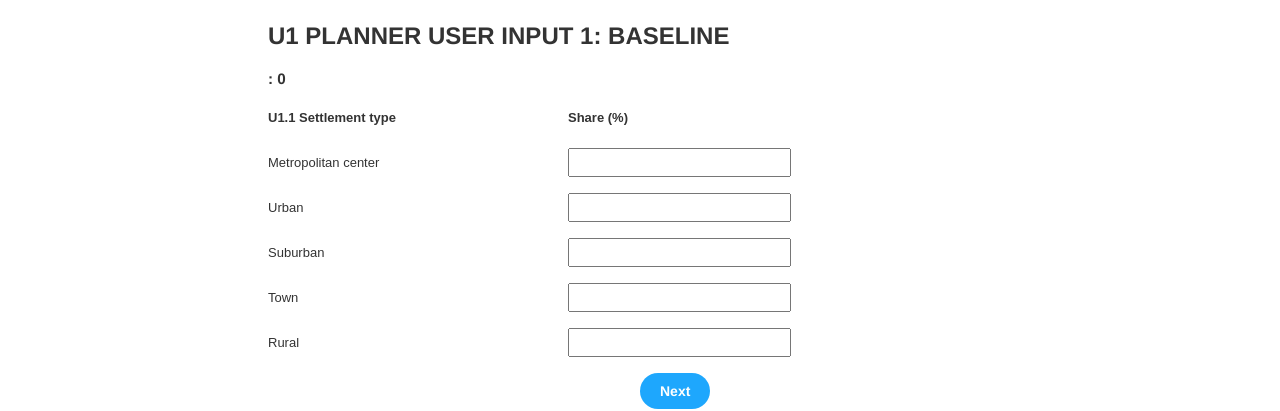
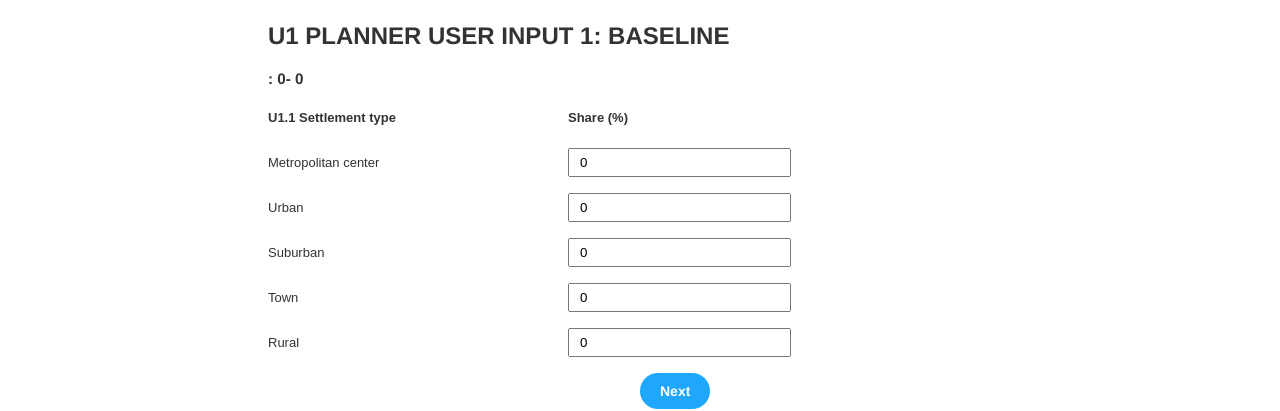
Before and after one commit to QGasSP/ggia-frontend, a React (Create React App) app in the folder frontend_qgassp/: page /Settlement in a window 1280 px wide. Both pictures are taken after a click on the button "Next". Shown: the part 127-538 px from the top of the page. Built offline with nearby package versions, Linux system fonts and the light colour scheme.

Commit message:
[Settlement]:int to float

```diff
--- a/frontend_qgassp/src/components/Settlement.jsx
+++ b/frontend_qgassp/src/components/Settlement.jsx
@@ -19,17 +19,17 @@ export const Settlement = ({
   year,
   population,
 }) => {
-  const [metropolitanCenter, setMetropolitan] = useState(0.0);
-  const [urban, setUrban] = useState(0.0);
-  const [suburban, setSubUrban] = useState(0.0);
-  const [town, setTown] = useState(0.0);
-  const [rural, setRural] = useState(0.0);
-  /* const [total, setTotal] = useState(
+  const [metropolitanCenter, setMetropolitan] =useState(parseFloat(0));
+  const [urban, setUrban] =useState(parseFloat(0));
+  const [suburban, setSubUrban] = useState(parseFloat(0));
+  const [town, setTown] = useState(parseFloat(0));
+  const [rural, setRural] =useState(parseFloat(0));
+  const [total, setTotal] = useState(
     metropolitanCenter + urban + suburban + town + rural
-  ); */
+  );
   const [nextEmissions, setNextEmissions] = useState(false);
 
-  /* useEffect(() => {
+  useEffect(() => {
     setTotal(
       parseFloat(metropolitanCenter) +
         parseFloat(urban) +
@@ -37,35 +37,35 @@ export const Settlement = ({
         parseFloat(town) +
         parseFloat(rural)
     );
-  }, []); */
+  }, []);
 
   const handleMetropolitanCenter = (e) => {
     e.preventDefault();
-    setMetropolitan(parseFloat(e.target.value).toFixed(1));
+    // const newMC = parseFloat(parseFloat(e.target.value).toFixed(1));
+    setMetropolitan(parseFloat(e.target.value));
   };
   const handleUrban = (e) => {
     e.preventDefault();
-    setUrban(parseFloat(e.target.value).toFixed(1));
+    setUrban(parseFloat(e.target.value));
   };
   const handleSuburban = (e) => {
     e.preventDefault();
-    setSubUrban(parseFloat(e.target.value).toFixed(1));
+    setSubUrban(parseFloat(e.target.value));
   };
   const handleTown = (e) => {
     e.preventDefault();
-    setTown(parseFloat(e.target.value).toFixed(1));
+    setTown(parseFloat(e.target.value));
   };
   const handleRural = (e) => {
     e.preventDefault();
-    setRural(parseFloat(e.target.value).toFixed(1));
+    setRural(parseFloat(e.target.value));
   };
 
-  const setSettlementType = (e) => {
-    e.preventDefault();
+  const setSettlementType = () => {
     setNextEmissions(true);
   };
 
-  if (nextEmissions === false) {
+  if (nextEmissions === false && (total>100|| total<100)) {
     return (
       <div>
         <article>
@@ -85,7 +85,7 @@ export const Settlement = ({
               <div>
                 <h3>
                   <b>
-                    {country}: {year}
+                    {country}: {year}- {population}
                   </b>
                 </h3>
               </div>
@@ -107,9 +107,11 @@ export const Settlement = ({
                   </label>
                   <input
                     type="number"
+                    step="0.1"
                     id="metropolitan"
                     min="0"
                     max="100"
+                    defaultValue={metropolitanCenter}
                     onChange={handleMetropolitanCenter}
                     required
                   />
@@ -120,36 +122,37 @@ export const Settlement = ({
                   </label>
                   <input
                     type="number"
+                    step="0.1"
                     id="urban"
                     min="0"
                     max="100"
+                    defaultValue={urban}
                     onChange={handleUrban}
                     required
                   />
                 </div>
                 <div>
-                  <label htmlFor="suburban" className="settle_label">
-                    {" "}
-                    Suburban
-                  </label>
+                  <label htmlFor="suburban" className="settle_label"> Suburban</label>
                   <input
                     type="number"
                     id="suburban"
-                    min="0"
-                    max="100"
+                    step="any"
+                    min="0.0"
+                    max="100.0"
+                    defaultValue={suburban}
                     onChange={handleSuburban}
                     required
                   />
                 </div>
                 <div>
-                  <label htmlFor="town" className="settle_label">
-                    Town
-                  </label>
+                  <label htmlFor="town" className="settle_label">Town</label>
                   <input
                     type="number"
                     id="town"
-                    min="0"
-                    max="100"
+                    step="0.1"
+                    min="0.0"
+                    max="100.0"
+                    defaultValue={town}
                     onChange={handleTown}
                     required
                   />
@@ -161,8 +164,10 @@ export const Settlement = ({
                   <input
                     type="number"
                     id="rural"
+                    step="0.1"
                     min="0"
                     max="100"
+                    defaultValue={rural}
                     onChange={handleRural}
                     required
                   />
@@ -211,12 +216,7 @@ export const Settlement = ({
 };
 
 Settlement.propTypes = {
-  metropolitanCenter: PropTypes.number.isRequired,
-  urban: PropTypes.number.isRequired,
-  suburban: PropTypes.number.isRequired,
-  town: PropTypes.number.isRequired,
   population: PropTypes.number.isRequired,
-  rural: PropTypes.number.isRequired,
   year: PropTypes.number.isRequired,
   country: PropTypes.string.isRequired,
   user: PropTypes.shape({}),
```
